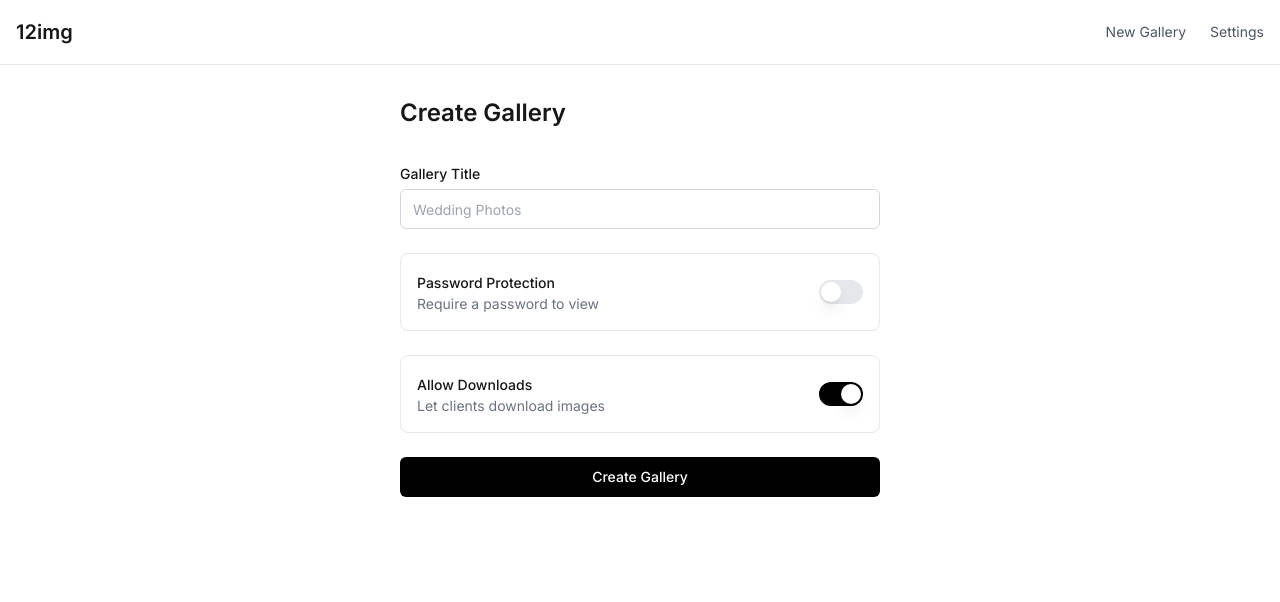
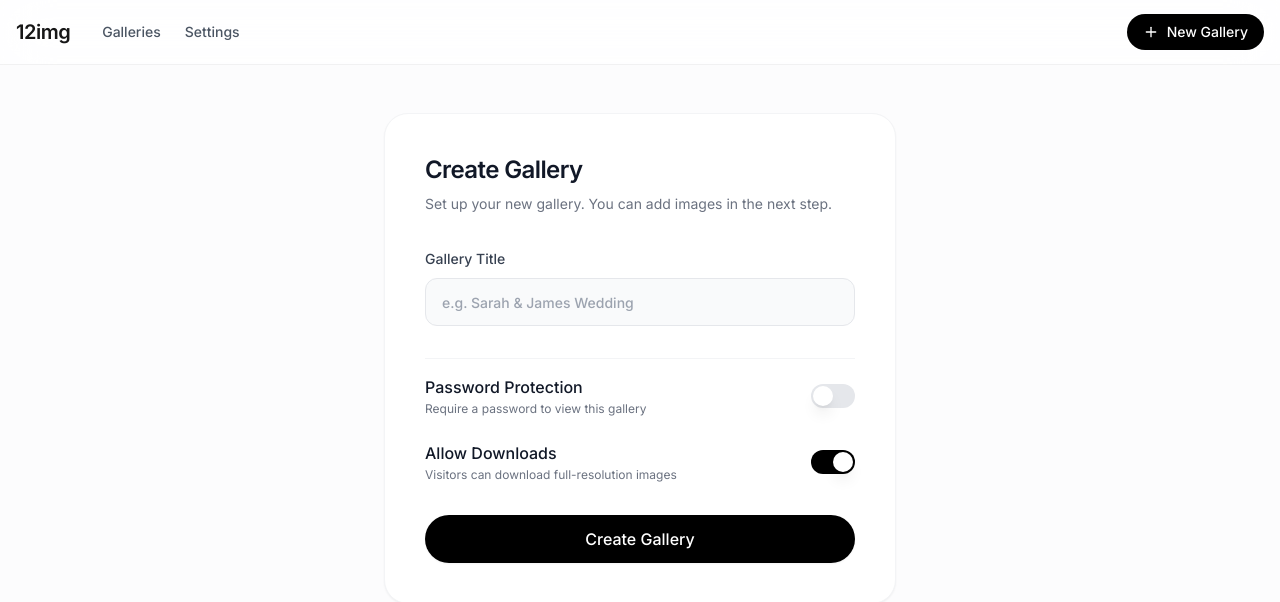
Before and after one commit to dangsayz/12img.com, a Next.js app: page /gallery/create in a window 1280 px wide. Shown: the top 602 px of the page. Built offline with nearby package versions, Linux system fonts and the light colour scheme.

Commit message:
Complete UI overhaul: premium gallery view, password gate, and app shell

```diff
--- a/app/g/[galleryId]/password/page.tsx
+++ b/app/g/[galleryId]/password/page.tsx
@@ -18,15 +18,31 @@ export default async function PasswordPage({ params }: Props) {
   }
 
   return (
-    <div className="flex min-h-screen items-center justify-center bg-gray-50">
-      <div className="w-full max-w-sm p-8">
-        <h1 className="text-xl font-semibold text-center mb-2">
-          {gallery.title}
-        </h1>
-        <p className="text-gray-500 text-center mb-6">
-          This gallery is password protected.
-        </p>
-        <PasswordGate galleryId={gallery.id} gallerySlug={params.galleryId} />
+    <div className="min-h-screen flex flex-col items-center justify-center bg-gray-50/50 relative overflow-hidden">
+      {/* Background Orb */}
+      <div className="absolute top-1/2 left-1/2 -translate-x-1/2 -translate-y-1/2 -z-10">
+        <div className="h-[600px] w-[600px] rounded-full bg-indigo-500/10 blur-3xl opacity-50 animate-pulse-slow" />
+      </div>
+
+      <div className="w-full max-w-md p-8">
+        <div className="bg-white/70 backdrop-blur-xl rounded-3xl shadow-xl border border-white/20 p-8 md:p-10">
+          <div className="text-center mb-8">
+            <h1 className="text-2xl font-semibold tracking-tight text-gray-900 mb-2">
+              {gallery.title}
+            </h1>
+            <p className="text-sm text-gray-500">
+              This gallery is password protected.
+            </p>
+          </div>
+
+          <PasswordGate galleryId={gallery.id} gallerySlug={params.galleryId} />
+        </div>
+
+        <div className="mt-8 text-center">
+          <p className="text-xs text-gray-400">
+            Powered by 12img
+          </p>
+        </div>
       </div>
     </div>
   )
--- a/app/gallery/create/page.tsx
+++ b/app/gallery/create/page.tsx
@@ -39,29 +39,34 @@ export default function CreateGalleryPage() {
   }
 
   return (
-    <>
+    <div className="min-h-screen bg-gray-50/50">
       <Header />
-      <main className="container mx-auto px-4 py-8 max-w-lg">
-        <h1 className="text-2xl font-semibold mb-8">Create Gallery</h1>
+      <main className="container mx-auto px-4 py-12 flex justify-center">
+        <div className="w-full max-w-lg bg-white rounded-3xl shadow-sm border border-gray-100 p-8 md:p-10">
+          <div className="mb-8">
+            <h1 className="text-2xl font-semibold tracking-tight text-gray-900">Create Gallery</h1>
+            <p className="text-sm text-gray-500 mt-2">Set up your new gallery. You can add images in the next step.</p>
+          </div>
 
-        <form onSubmit={handleSubmit} className="space-y-6">
-          <div>
-            <Label htmlFor="title">Gallery Title</Label>
+          <form onSubmit={handleSubmit} className="space-y-8">
+            <div className="space-y-2">
+              <Label htmlFor="title" className="text-sm font-medium text-gray-700">Gallery Title</Label>
               <Input
                 id="title"
                 name="title"
                 required
                 maxLength={100}
-              placeholder="Wedding Photos"
-              className="mt-1"
+                placeholder="e.g. Sarah & James Wedding"
+                className="h-12 px-4 rounded-xl border-gray-200 bg-gray-50 focus:bg-white transition-all duration-200 font-medium"
               />
             </div>
 
-          <div className="flex items-center justify-between py-4 border rounded-lg px-4">
-            <div>
-              <Label htmlFor="passwordToggle">Password Protection</Label>
-              <p className="text-sm text-gray-500">
-                Require a password to view
+            <div className="space-y-6 pt-4 border-t border-gray-100">
+              <div className="flex items-center justify-between">
+                <div className="space-y-0.5">
+                  <Label htmlFor="passwordToggle" className="text-base font-medium text-gray-900">Password Protection</Label>
+                  <p className="text-xs text-gray-500">
+                    Require a password to view this gallery
                   </p>
                 </div>
                 <Switch
@@ -72,7 +77,7 @@ export default function CreateGalleryPage() {
               </div>
 
               {showPassword && (
-            <div>
+                <div className="pl-4 border-l-2 border-gray-100">
                   <Label htmlFor="password">Gallery Password</Label>
                   <Input
                     id="password"
@@ -80,17 +85,17 @@ export default function CreateGalleryPage() {
                     type="password"
                     required={showPassword}
                     minLength={4}
-                placeholder="Enter password"
-                className="mt-1"
+                    placeholder="Enter secure password"
+                    className="mt-2 h-11 rounded-xl"
                   />
                 </div>
               )}
 
-          <div className="flex items-center justify-between py-4 border rounded-lg px-4">
-            <div>
-              <Label htmlFor="downloadToggle">Allow Downloads</Label>
-              <p className="text-sm text-gray-500">
-                Let clients download images
+              <div className="flex items-center justify-between">
+                <div className="space-y-0.5">
+                  <Label htmlFor="downloadToggle" className="text-base font-medium text-gray-900">Allow Downloads</Label>
+                  <p className="text-xs text-gray-500">
+                    Visitors can download full-resolution images
                   </p>
                 </div>
                 <Switch
@@ -99,14 +104,24 @@ export default function CreateGalleryPage() {
                   onCheckedChange={setDownloadEnabled}
                 />
               </div>
+            </div>
 
-          {error && <p className="text-sm text-red-600">{error}</p>}
+            {error && (
+              <div className="p-3 rounded-lg bg-red-50 text-red-600 text-sm font-medium">
+                {error}
+              </div>
+            )}
 
-          <Button type="submit" disabled={isPending} className="w-full">
+            <Button
+              type="submit"
+              disabled={isPending}
+              className="w-full h-12 rounded-full text-base font-medium shadow-sm hover:shadow-md transition-all bg-black hover:bg-gray-800"
+            >
               {isPending ? 'Creating...' : 'Create Gallery'}
             </Button>
           </form>
+        </div>
       </main>
-    </>
+    </div>
   )
 }
--- a/components/gallery/GalleryGrid.tsx
+++ b/components/gallery/GalleryGrid.tsx
@@ -16,7 +16,7 @@ interface GalleryGridProps {
 
 export function GalleryGrid({ galleries }: GalleryGridProps) {
   return (
-    <div className="grid grid-cols-1 sm:grid-cols-2 lg:grid-cols-3 gap-6">
+    <div className="grid grid-cols-1 sm:grid-cols-2 lg:grid-cols-3 gap-8">
       {galleries.map((gallery) => (
         <GalleryCard key={gallery.id} gallery={gallery} />
       ))}
--- a/components/gallery/MasonryGrid.tsx
+++ b/components/gallery/MasonryGrid.tsx
@@ -87,7 +87,7 @@ export function MasonryGrid({ images, editable = false }: MasonryGridProps) {
         ref={containerRef}
         style={{
           columnCount: columns,
-          columnGap: '1rem',
+          columnGap: '0.5rem',
         }}
       >
         {images.map((image, index) => (
--- a/components/gallery/MasonryItem.tsx
+++ b/components/gallery/MasonryItem.tsx
@@ -23,7 +23,7 @@ export function MasonryItem({ image, index, onClick, editable }: MasonryItemProp
 
   return (
     <div
-      className="mb-4 break-inside-avoid cursor-pointer overflow-hidden rounded bg-gray-100"
+      className="mb-2 break-inside-avoid cursor-pointer overflow-hidden rounded bg-gray-100"
       onClick={onClick}
       role="button"
       tabIndex={0}
--- a/components/gallery/PasswordGate.tsx
+++ b/components/gallery/PasswordGate.tsx
@@ -56,23 +56,27 @@ export function PasswordGate({ galleryId, gallerySlug }: PasswordGateProps) {
           autoComplete="off"
           autoFocus
           disabled={isPending}
-          className={error ? 'border-red-500' : ''}
+          className={`h-12 px-4 rounded-xl border-gray-200 bg-white/50 focus:bg-white transition-all duration-200 font-medium text-center tracking-widest placeholder:tracking-normal ${error ? 'border-red-500 focus:ring-red-200' : 'focus:ring-indigo-100'}`}
         />
       </div>
 
       {error && (
-        <p className="text-sm text-red-600" role="alert">
+        <div className="p-3 rounded-lg bg-red-50 text-red-600 text-sm font-medium text-center animate-in fade-in slide-in-from-top-2">
           {error}
-        </p>
+        </div>
       )}
 
       {attempts >= 3 && (
-        <p className="text-sm text-gray-500">
+        <p className="text-xs text-gray-400 text-center">
           Hint: Contact the photographer if you&apos;ve forgotten the password.
         </p>
       )}
 
-      <Button type="submit" disabled={isPending} className="w-full">
+      <Button
+        type="submit"
+        disabled={isPending}
+        className="w-full h-12 rounded-xl text-base font-medium shadow-lg shadow-indigo-500/20 bg-indigo-600 hover:bg-indigo-500 transition-all hover:-translate-y-0.5 active:translate-y-0"
+      >
         {isPending ? 'Checking...' : 'View Gallery'}
       </Button>
     </form>
--- a/components/layout/Header.tsx
+++ b/components/layout/Header.tsx
@@ -1,28 +1,59 @@
 import Link from 'next/link'
 import { UserButton } from '@clerk/nextjs'
+import { Settings, Plus } from 'lucide-react'
+import { Button } from '@/components/ui/button'
 
 export function Header() {
   return (
-    <header className="border-b border-gray-200">
+    <header className="sticky top-0 z-40 w-full border-b border-black/5 bg-white/70 backdrop-blur-xl">
       <div className="container mx-auto px-4 h-16 flex items-center justify-between">
-        <Link href="/" className="text-xl font-semibold">
+        <div className="flex items-center gap-8">
+          <Link href="/" className="text-xl font-semibold tracking-tight">
             12img
           </Link>
-        <nav className="flex items-center gap-6">
+
+          {/* Desktop Nav */}
+          <nav className="hidden md:flex items-center gap-6">
             <Link
-            href="/gallery/create"
-            className="text-sm text-gray-600 hover:text-black"
+              href="/"
+              className="text-sm font-medium text-gray-600 hover:text-gray-900 transition-colors"
             >
-            New Gallery
+              Galleries
             </Link>
             <Link
               href="/settings"
-            className="text-sm text-gray-600 hover:text-black"
+              className="text-sm font-medium text-gray-600 hover:text-gray-900 transition-colors"
             >
               Settings
             </Link>
-          <UserButton afterSignOutUrl="/sign-in" />
           </nav>
+        </div>
+
+        <div className="flex items-center gap-4">
+          {/* Mobile Create Action */}
+          <Link href="/gallery/create" className="md:hidden">
+             <Button size="icon" variant="ghost">
+               <Plus className="h-5 w-5" />
+             </Button>
+          </Link>
+
+          {/* Desktop Create Action */}
+          <Link href="/gallery/create" className="hidden md:block">
+            <Button size="sm" className="rounded-full px-4">
+              <Plus className="h-4 w-4 mr-2" />
+              New Gallery
+            </Button>
+          </Link>
+
+          <UserButton
+            afterSignOutUrl="/"
+            appearance={{
+              elements: {
+                avatarBox: "h-8 w-8 ring-2 ring-white"
+              }
+            }}
+          />
+        </div>
       </div>
     </header>
   )
```
Also changed, not shown: app/gallery/[id]/upload/page.tsx (+42 -16 lines), components/gallery/FullscreenViewer.tsx (+12 -9 lines), components/gallery/GalleryCard.tsx (+32 -18 lines). Lines whose indentation alone changed are shown as unchanged.
